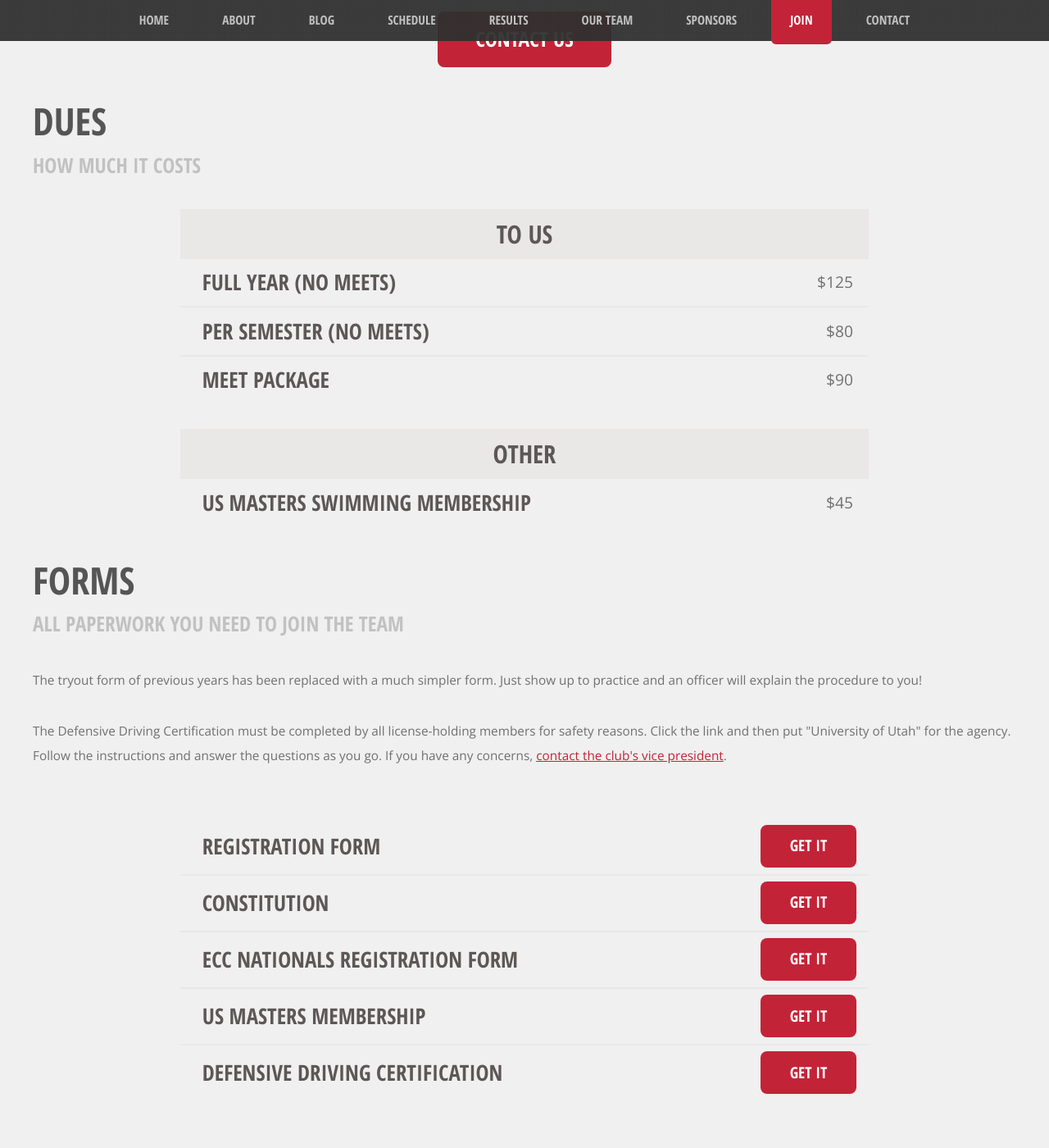
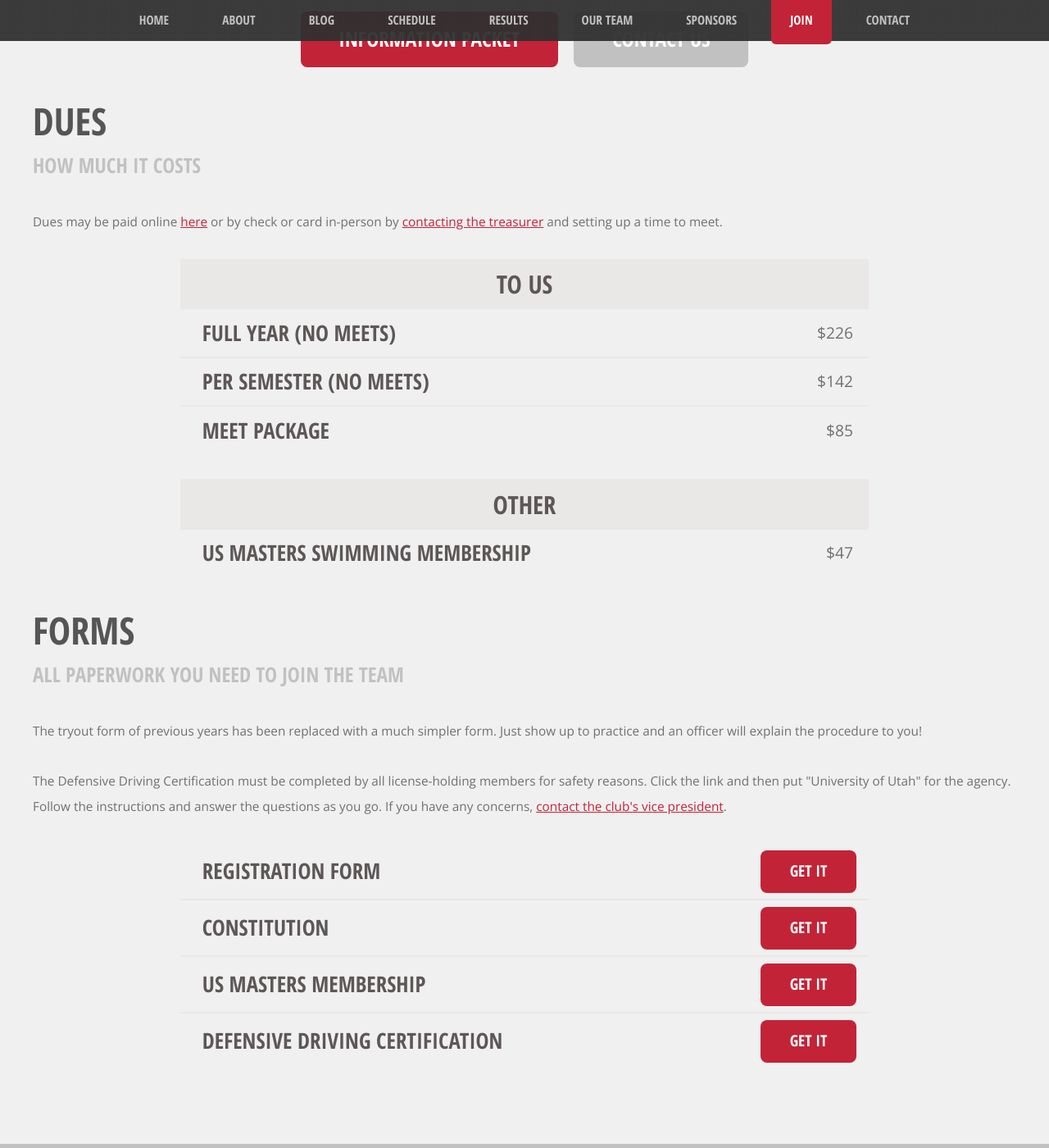
Before and after one commit to utahclubswimming/utahclubswimming.github.io, a Jekyll site: the page built from join.html, in a window 1280 px wide and 1400 px high, scrolled down 1090 px. Shown: the whole window at 82% size. Built offline with Jekyll 4.4.1, drawn with Linux system fonts in a browser that asks for light colours.

Commit message:
Updated site info for 2016 Spring launch
New dues, forms, and information packet.

```diff
--- a/_data/dues.yml
+++ b/_data/dues.yml
@@ -1,12 +1,12 @@
 - destination: To Us
   dues:
     - reason: Full Year (No Meets)
-      cost: $125
+      cost: $226
     - reason: Per Semester (No Meets)
-      cost: $80
+      cost: $142
     - reason: Meet Package
-      cost: $90
+      cost: $85
 - destination: Other
   dues:
     - reason: US Masters Swimming Membership
-      cost: $45
+      cost: $47
--- a/join.html
+++ b/join.html
@@ -30,7 +30,8 @@ permalink: /join/
             </article>
         </div>
         <ul class="actions">
-            <li><a href="{{ site.baseurl }}/contact/" class="button big">Contact Us</a></li>
+            <li><a href="{{ site.baseurl }}/information/" class="button big">Information Packet</a></li>
+            <li><a href="{{ site.baseurl }}/contact/" class="button alt big">Contact Us</a></li>
         </ul>
     </div>
     <div class="12u">
@@ -41,6 +42,13 @@ permalink: /join/
                     <h2><a name="dues">Dues</a></h2>
                     <p>How much it costs</p>
                 </header>
+
+                <section>
+                    <p>
+                        Dues may be paid online <a href="{{ site.baseurl }}/store/">here</a> or by check or card in-person by
+                        <a href="mailto:treasurer@utahclubswimming.com">contacting the treasurer</a> and setting up a
+                        time to meet.
+                    </p>
 
                     {% for destination in site.data.dues %}
                     <table class="dues">
@@ -55,6 +63,7 @@ permalink: /join/
                         {% endfor %}
                     </table>
                     {% endfor %}
+                </section>
 
             </article>
         </div>
@@ -79,9 +88,6 @@ permalink: /join/
                         Follow the instructions and answer the questions as you go. If you have any concerns,
                         <a href="mailto:vicepresident@utahclubswimming.com">contact the club's vice president</a>.
                     </p>
-                </section>
-
-            </article>
 
                     <table class="forms">
                         {% for form in site.data.forms %}
@@ -95,6 +101,9 @@ permalink: /join/
                         </tr>
                         {% endfor %}
                     </table>
+                </section>
+
+            </article>
         </div>
     </div>
 </div>
```
Also changed, not shown: _data/forms.yml (+4 -4 lines), information.html (added, +7 -0 lines), 2 other files. Lines whose indentation alone changed are shown as unchanged.
